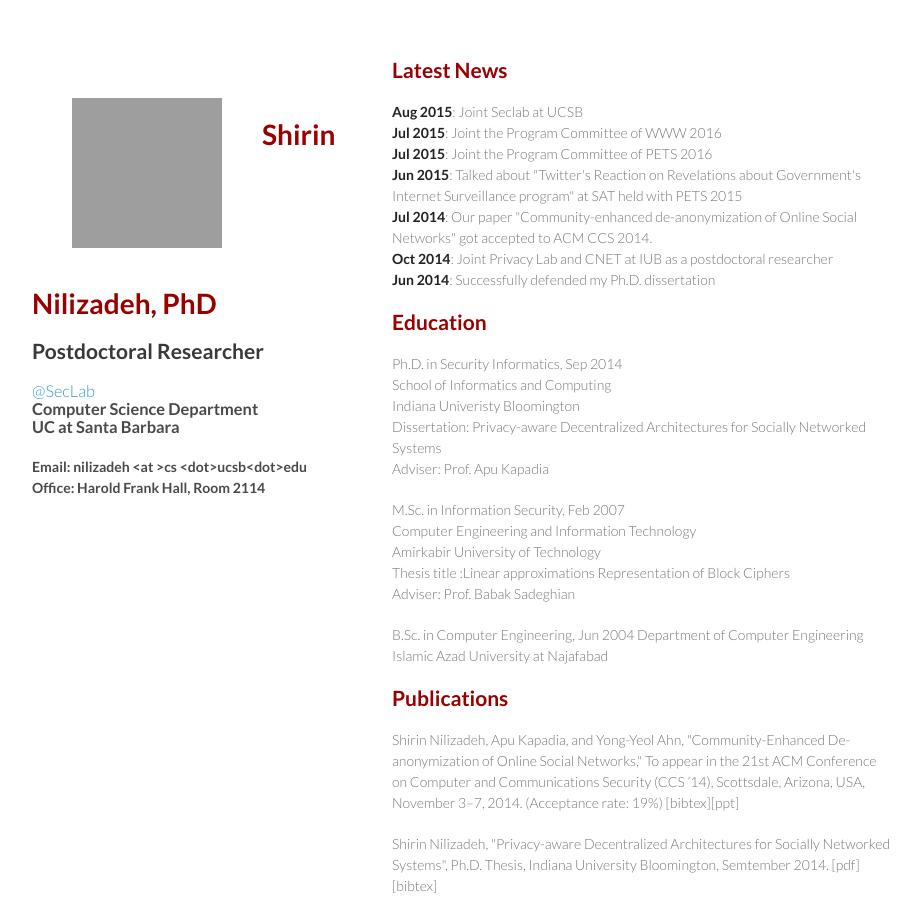
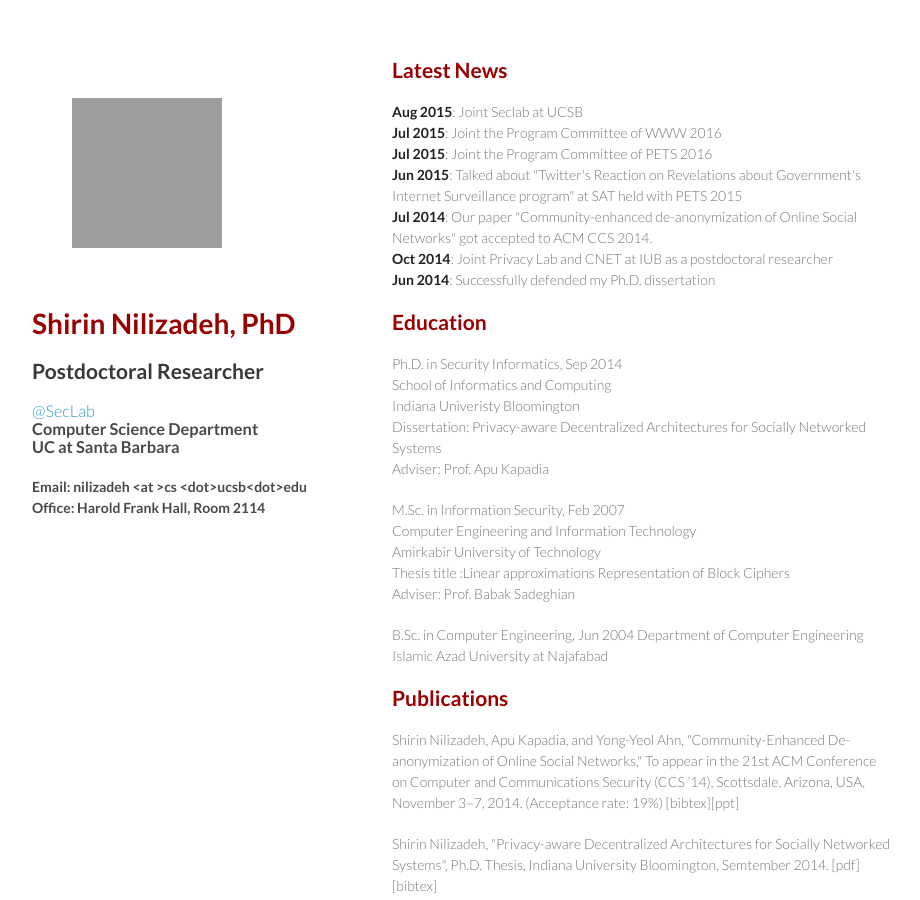
Before and after one commit to Machiry/nilizadeh.github.io, a Jekyll site: the page index.html, which Jekyll copies as it is, in a window 1280 px wide and 900 px high. Shown: the whole window, without its empty margins (178-1098 px from the left). Built offline with Jekyll 4.4.1, drawn with Linux system fonts in a browser that asks for light colours; grey boxes are pictures that could not be loaded.

Commit message:
Update index.html
header

```diff
--- a/index.html
+++ b/index.html
@@ -15,7 +15,7 @@
   <body>
     <div class="wrapper">
       <header>
-       <p> <img align="left" src="shirin.jpg" width="150" height="150" hspace="40" vspace="40"/> </p> <br>
+       <p> <img align="left" src="shirin.jpg" width="150" height="150" hspace="40" vspace="40"/> </p> <br style="clear:both" />
        <p> <h1><font color="#990000">Shirin Nilizadeh, PhD </font></h1>
        <h2>Postdoctoral Researcher<br> </h2> </p>
         <p>
```
